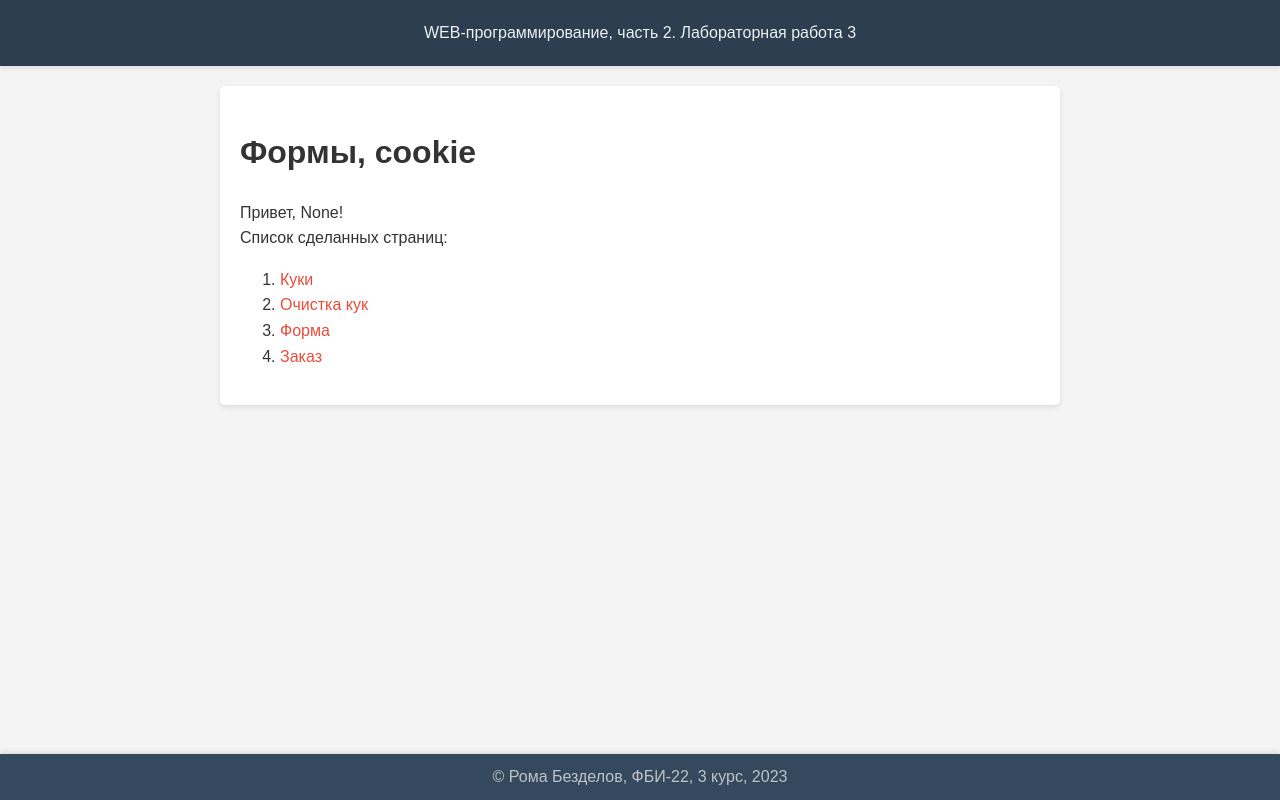
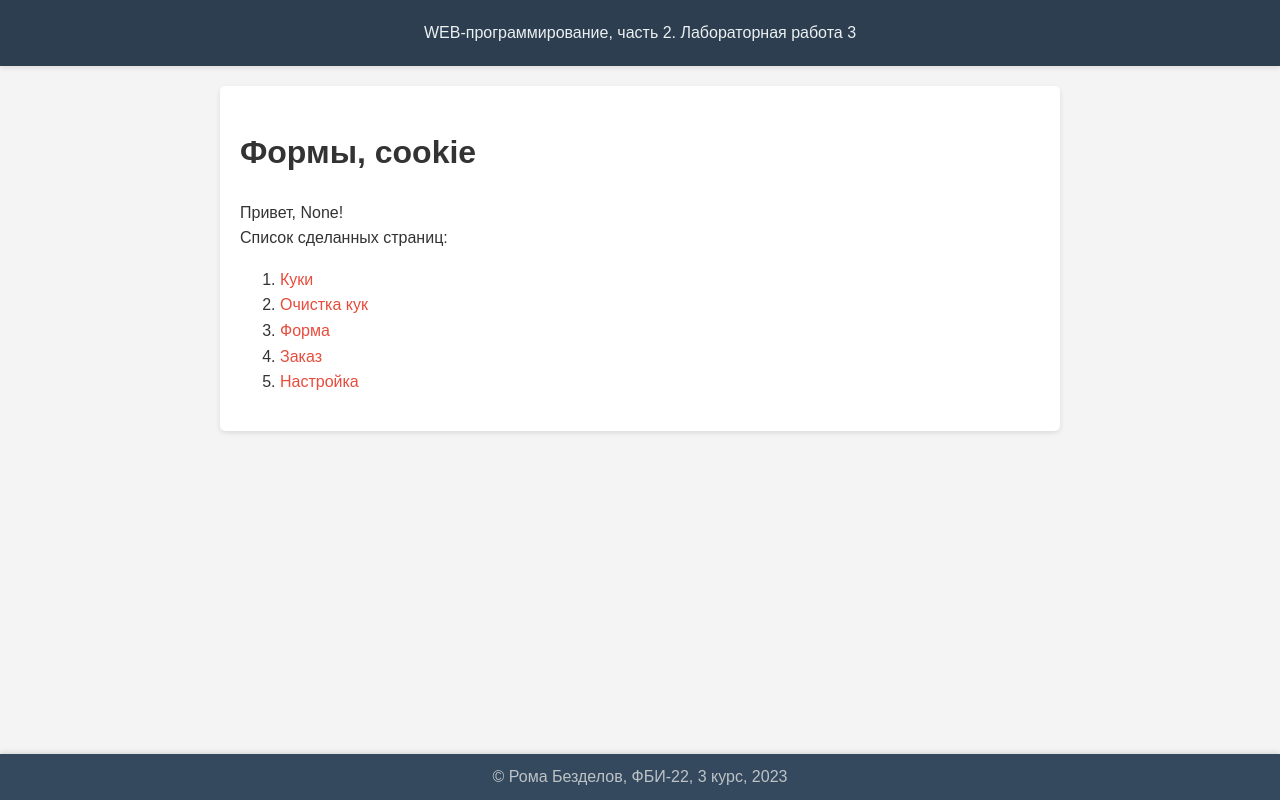
Before and after one commit to pprzz1/web-backend, a Flask app: page /lab3 in a window 1280 px wide. Run offline with Flask 3, Linux system fonts and the light colour scheme.

Commit message:
Настройка отображения

```diff
--- a/lab3.py
+++ b/lab3.py
@@ -70,3 +70,38 @@ def pay():
 def success():
     global price
     return render_template('/lab3/success.html', price=price)
+
+
+@lab3.route('/lab3/settings')
+def settings():
+    color = request.args.get('color')
+    background_color = request.args.get('background_color')
+    font_size = request.args.get('font_size')
+    text_align = request.args.get('text_align')
+
+    if color or background_color or font_size or text_align:
+        resp = make_response(render_template(
+            'lab3/settings.html',
+            color=color,
+            background_color=background_color,
+            font_size=font_size,
+        ))
+        if color:
+            resp.set_cookie('color', color)
+        if background_color:
+            resp.set_cookie('background_color', background_color)
+        if font_size:
+            resp.set_cookie('font_size', font_size)
+        return resp
+
+    color = request.cookies.get('color')
+    background_color = request.cookies.get('background_color')
+    font_size = request.cookies.get('font_size')
+
+    resp = make_response(render_template(
+        'lab3/settings.html',
+        color=color,
+        background_color=background_color,
+        font_size=font_size,
+    ))
+    return resp
--- a/templates/base.html
+++ b/templates/base.html
@@ -6,6 +6,19 @@
     <title>Рома Безделов. {% block lab %}{% endblock %}.</title>
     <link rel="stylesheet" href="{{ url_for('static', filename='main.css') }}">
     <link rel="icon" href="{{ url_for('static', filename='favicon.ico') }}" type="image/x-icon">
+    <style>
+        body{
+            {% if request.cookies.get('color') %}
+            color: {{ request.cookies.get('color') }};
+            {% endif %}
+            {% if request.cookies.get('background_color') %}
+            background-color: {{ request.cookies.get('background_color') }};
+            {% endif %}
+            {% if request.cookies.get('font_size') %}
+            font-size: {{ request.cookies.get('font_size') + 'px'}};
+            {% endif %}
+        }
+    </style>
 </head>
 <body>
     <header>
--- a/templates/lab3/lab3.html
+++ b/templates/lab3/lab3.html
@@ -13,5 +13,6 @@
         <li><a href="/lab3/del_cookie">Очистка кук</a></li>
         <li><a href="/lab3/form1">Форма</a></li>
         <li><a href="/lab3/order">Заказ</a></li>
+        <li><a href="/lab3/settings">Настройка</a></li>
     </ol>
 {% endblock %}
```
Also changed, not shown: templates/lab3/settings.html (added, +24 -0 lines).
